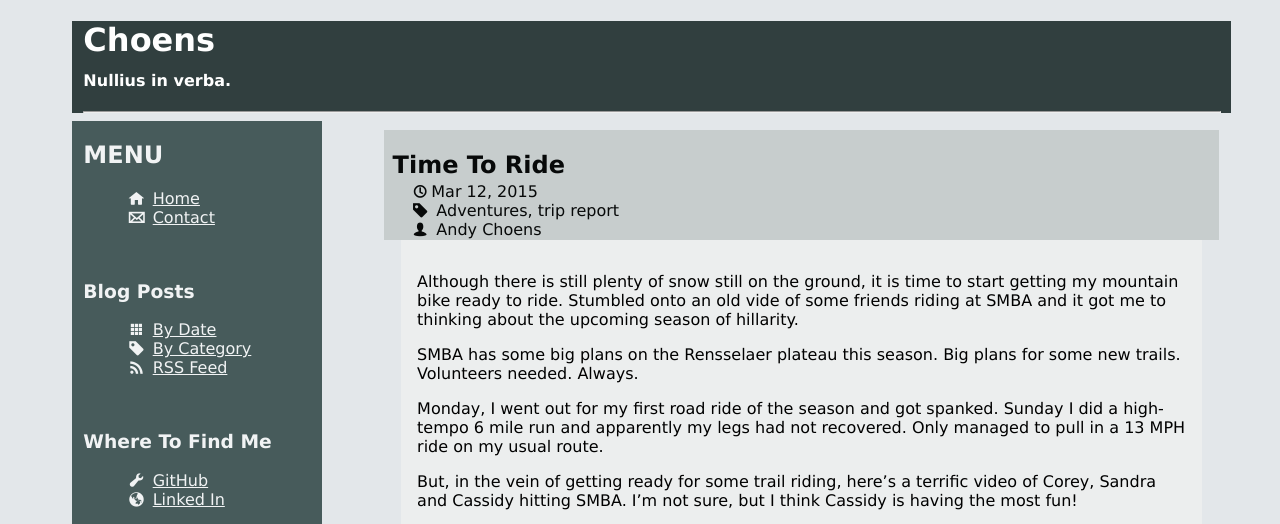
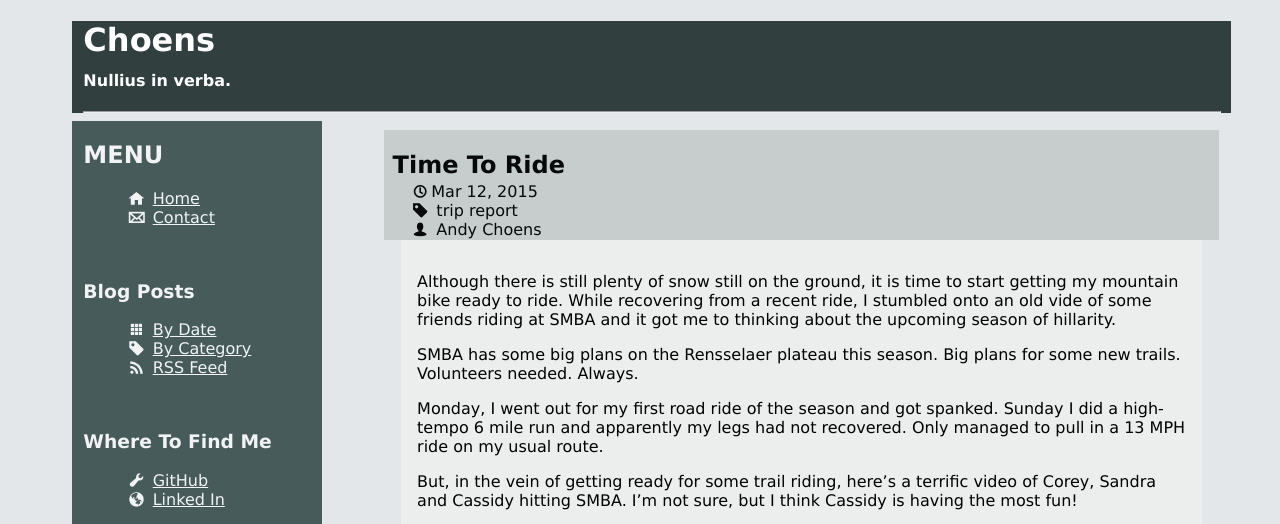
Before and after one commit to Choens/choens.github.io, a Jekyll site: the page built from _posts/2015-03-12-Time-To-Ride.md, in a window 1280 px wide. Shown: the top 524 px of the page. Built offline with Jekyll 4.4.1, drawn with Linux system fonts in a browser that asks for light colours; comment, search, counter and statistics services are not loaded; grey boxes are pictures that could not be loaded.

Commit message:
Categories fix.

```diff
--- a/_posts/2015-03-12-Time-To-Ride.md
+++ b/_posts/2015-03-12-Time-To-Ride.md
@@ -2,15 +2,15 @@
 title: Time To Ride
 author: Andy Choens
 layout: post
-category: Adventures, trip report
-excerpt: Stumbled onto an old video of some friends riding at SMBA and it got me to thinking about the upcoming season of MTB hillarity.
+category: trip report
+excerpt: While recovering from a recent ride, I stumbled onto an old video of some friends riding at SMBA and it got me to thinking about the upcoming season of MTB hillarity.
 
 ---
 
 Although there is still plenty of snow still on the ground, it is time
-to start getting my mountain bike ready to ride. Stumbled onto an old
-vide of some friends riding at SMBA and it got me to thinking about
-the upcoming season of hillarity.
+to start getting my mountain bike ready to ride. While recovering from
+a recent ride, I stumbled onto an old vide of some friends riding at
+SMBA and it got me to thinking about the upcoming season of hillarity.
 
 SMBA has some big plans on the Rensselaer plateau this season. Big
 plans for some new trails. Volunteers needed. Always.
```
